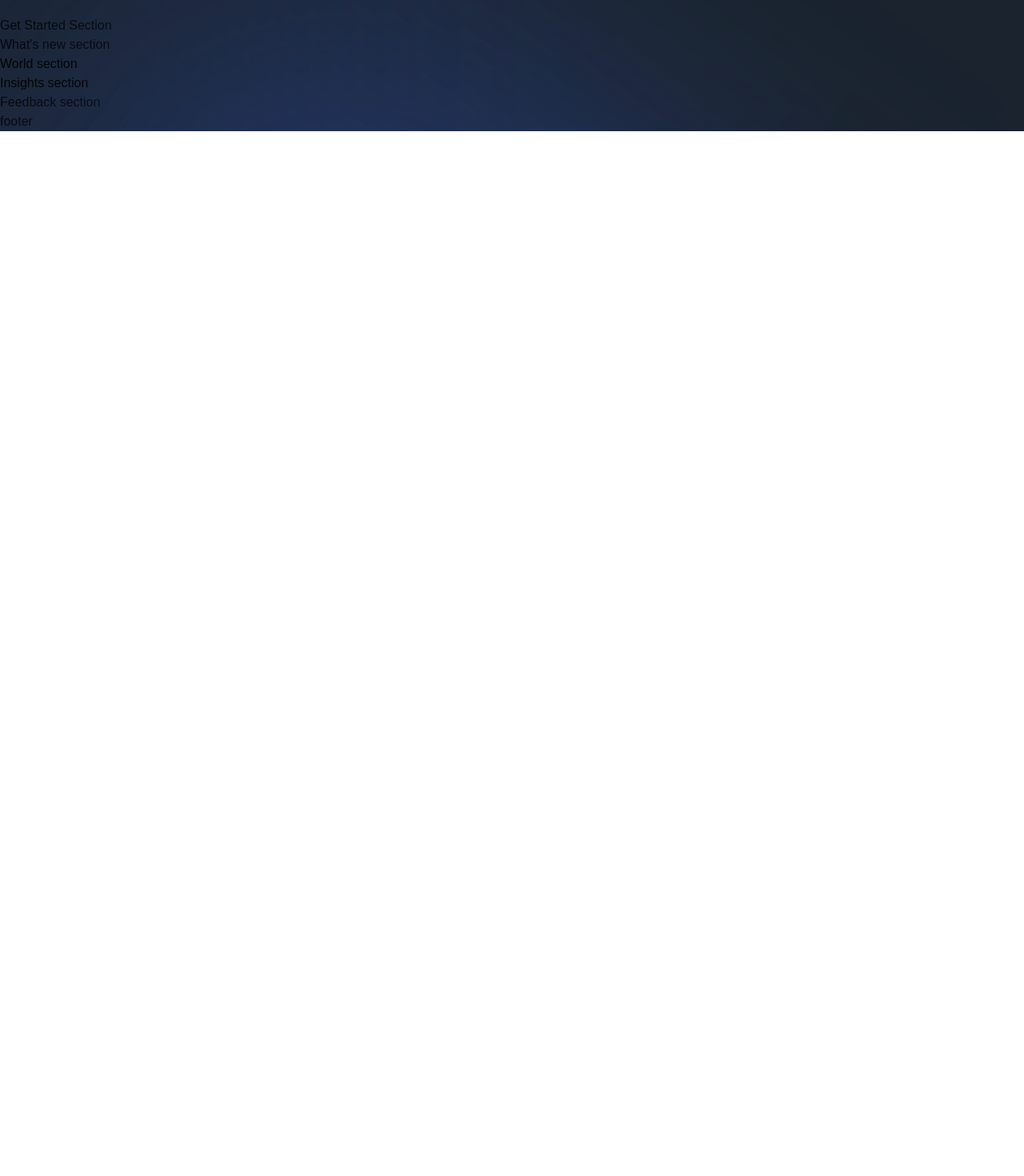
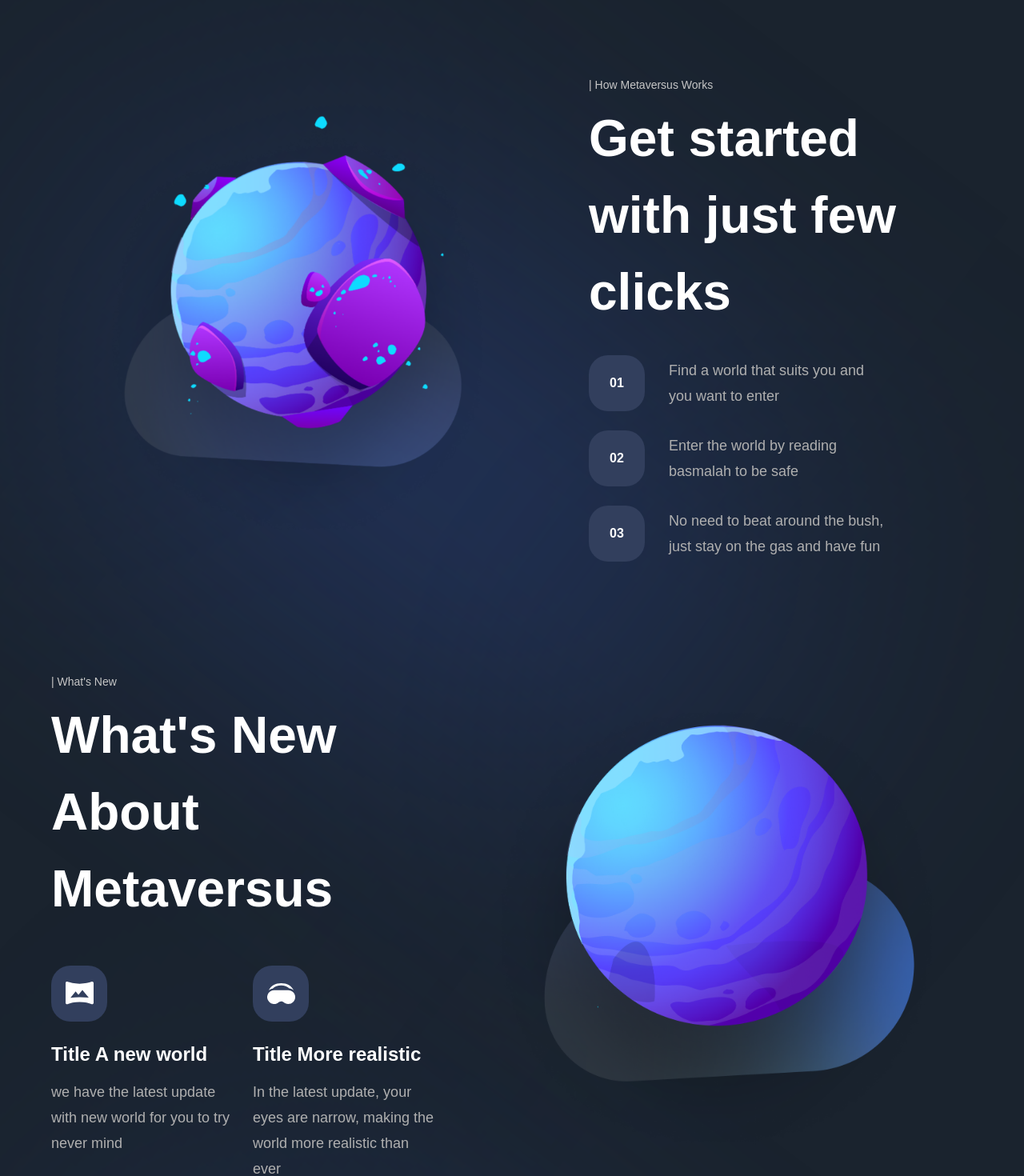
Before and after one commit to aditi27-rajshail/MetaverseLandingPageNextJs, a Next.js app: page / in a window 1280 px wide. Shown: the part 2620-4090 px from the top of the page at 80% size. Before the commit the page ends 2784 px from the top, so only its background shows below. Built offline with nearby package versions, Linux system fonts and the light colour scheme; a web font is replaced by a local one.

Commit message:
Get started and whatsNew component added

```diff
--- a/components/ExploreCard.jsx
+++ b/components/ExploreCard.jsx
@@ -31,7 +31,7 @@
         {title}
       </h3>
     ) : (
-      <div className="absolute bottom-0 p-8 justify-start w-full flex-col bg-[rgba(0,0,0, 0.5)] rounded-b-[24px]">
+      <div className="absolute bottom-0 p-8 justify-start w-full flex-col bg-[rgba(0,0,0,0.5)]  rounded-b-[24px]">
         <div
           className={`${styles.flexCenter} w-[60px] h-[60px] rounded-[24px] glassmorphism mb-[16px]`}
         >
--- a/components/NewFeatures.jsx
+++ b/components/NewFeatures.jsx
@@ -1,6 +1,17 @@
-const NewFeatures = () => (
-  <div>
-    New Features
+import styles from "../styles";
+const NewFeatures = ({ imgUrl, title, subtitle }) => (
+  <div className="flex-1 flex flex-col sm:max-w-[250px] min-w-[210px]">
+    <div
+      className={`${styles.flexCenter} w-[70px] h-[70px] rounded-[24px] bg-[#323f5d]`}
+    >
+      <img src={imgUrl} alt="icon" className="w-1/2 h-1/2 object-contain" />
+    </div>
+    <h1 className="mt-[26px] font-bold text-[24px] leading-[30px] text-white">
+      Title {title}
+    </h1>
+    <p className="flex-1 mt-[16px] text-[18px] font-normal text-[#B0B0B0] leading-[32px] ">
+      {subtitle}
+    </p>
   </div>
 );
 
--- a/components/StartSteps.jsx
+++ b/components/StartSteps.jsx
@@ -1,6 +1,14 @@
-const StartSteps = () => (
-  <div>
-    start steps
+import styles from "../styles";
+const StartSteps = ({ number, text }) => (
+  <div className={`${styles.flexCenter} flex-row`}>
+    <div
+      className={`${styles.flexCenter} w-[70px]  h-[70px] bg-[#323f5D] rounded-[24px]`}
+    >
+      <p className="font-bold tect-[20px] text-white">0{number}</p>
+    </div>
+    <p className="flex-1 ml-[30px] font-normla text-[18px] text-[#B0B0B0] leading-[32px]">
+      {text}
+    </p>
   </div>
 );
 
--- a/sections/GetStarted.jsx
+++ b/sections/GetStarted.jsx
@@ -5,6 +5,39 @@
 import styles from "../styles";
 import { staggerContainer, fadeIn, planetVariants } from "../utils/motion";
 import { startingFeatures } from "../constants";
-const GetStarted = () => <section>Get Started Section</section>;
+const GetStarted = () => (
+  <section className={`${styles.paddings} relative z-10`}>
+    <motion.div
+      variants={staggerContainer}
+      initial="hidden"
+      whileInView="show"
+      viewport={{ once: "false", amount: 0.25 }}
+      className={`${styles.innerWidth} mx-auto flex lg:flex-row flex-col gap-8`}
+    >
+      <motion.div
+        variants={planetVariants("left")}
+        className={`flex-1 ${styles.flexCenter}`}
+      >
+        <img
+          src="/get-started.png"
+          alt="planet"
+          className="w-[90%] h-[90%] object-contain"
+        />
+      </motion.div>
+      <motion.div
+        variants={fadeIn("left", "tween", 0.2, 1)}
+        className="flex-[0.75] flex justify-center flex-col"
+      >
+        <TypingText title="| How Metaversus Works" />
+        <TitleText title={<>Get started with just few clicks</>} />
+        <div className="mt-[31px] flex flex-col max-w-[370px] gap-[24px]">
+          {startingFeatures.map((feature, index) => (
+            <StartSteps key={feature} number={index + 1} text={feature} />
+          ))}
+        </div>
+      </motion.div>
+    </motion.div>
+  </section>
+);
 
 export default GetStarted;
--- a/sections/WhatsNew.jsx
+++ b/sections/WhatsNew.jsx
@@ -1,8 +1,43 @@
-'use client';
+"use client";
+import { motion } from "framer-motion";
+
+import { TypingText, TitleText, NewFeatures } from "../components";
+import styles from "../styles";
+import { staggerContainer, fadeIn, planetVariants } from "../utils/motion";
+import { newFeatures } from "../constants";
 
 const WhatsNew = () => (
-  <section>
-    What's new section
+  <section className={`${styles.paddings} relative z-10`}>
+    <motion.div
+      variants={staggerContainer}
+      initial="hidden"
+      whileInView="show"
+      viewport={{ once: "false", amount: 0.25 }}
+      className={`${styles.innerWidth} mx-auto flex lg:flex-row flex-col gap-8`}
+    >
+      <motion.div
+        variants={fadeIn("left", "tween", 0.2, 1)}
+        className="flex-[0.75] flex justify-center flex-col"
+      >
+        <TypingText title="| What's New" />
+        <TitleText title={<>What's New About Metaversus</>} />
+        <div className="mt-[48px] flex flex-wrap justify-between gap-[24px]">
+          {newFeatures.map((feature, index) => (
+            <NewFeatures key={feature.title} {...feature} />
+          ))}
+        </div>
+      </motion.div>
+      <motion.div
+        variants={planetVariants("right")}
+        className={`flex-1 ${styles.flexCenter}`}
+      >
+        <img
+          src="/whats-new.png"
+          alt="planet"
+          className="w-[90%] h-[90%] object-contain"
+        />
+      </motion.div>
+    </motion.div>
   </section>
 );
 
```
